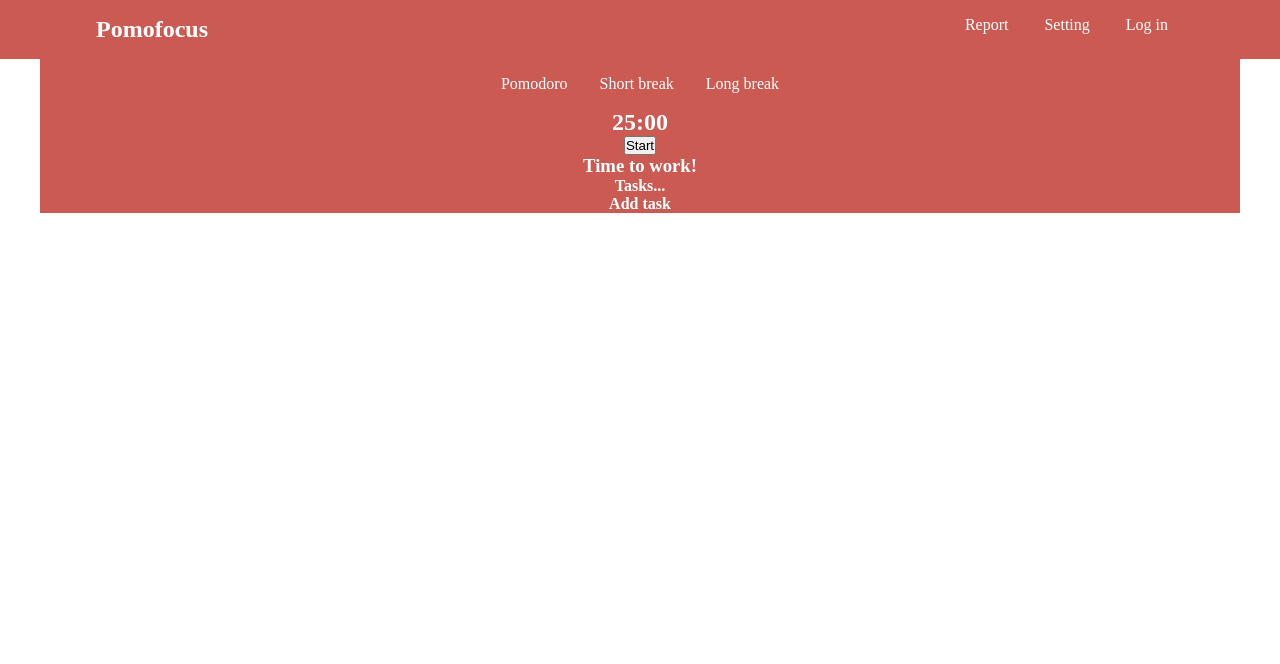
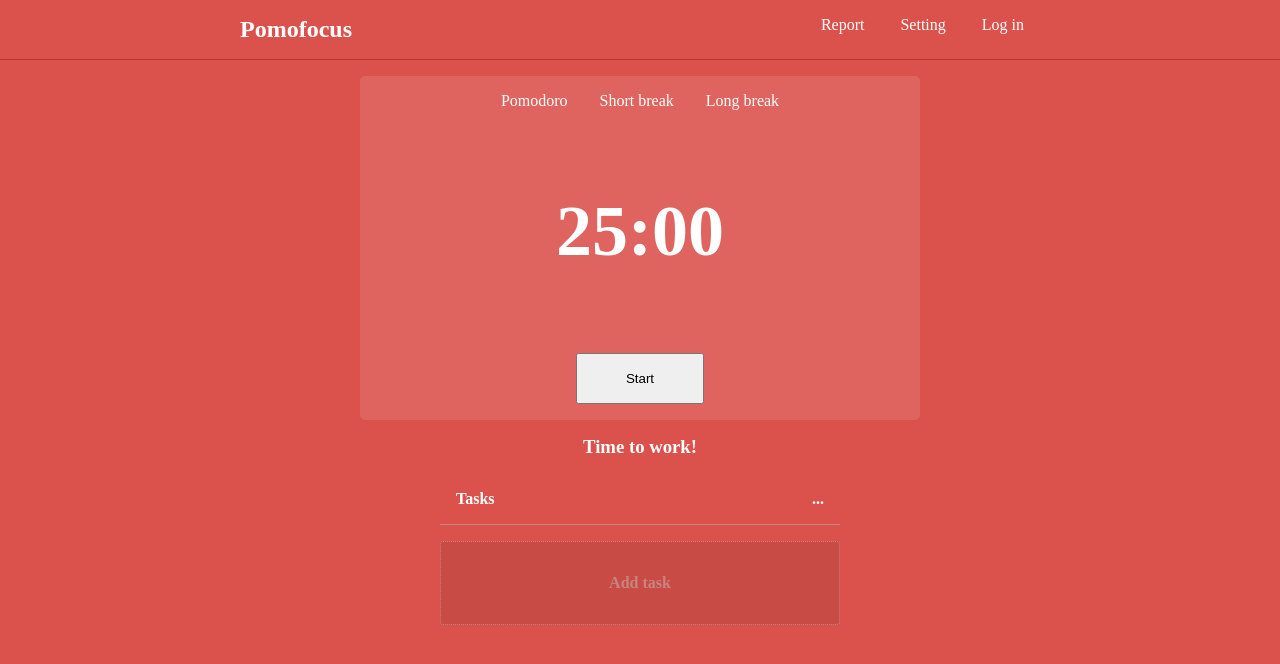
Before and after one commit to anna14b2/re-create, a plain HTML site: page index.html in a window 1280 px wide. Drawn offline with Linux system fonts and the light colour scheme.

Commit message:
styling red section

```diff
--- a/style.css
+++ b/style.css
@@ -2,6 +2,10 @@
   box-sizing: border-box;
   margin: 0;
   padding: 0;
+}
+
+body {
+  background-color: #db524d;
 }
 
 main {
@@ -13,10 +17,11 @@ main > section {
 }
 
 header {
-  background-color: #cb5b52;
+  background-color: #db524d;
   display: flex;
   justify-content: space-between;
-  padding: 1rem 6rem 1rem 6rem;
+  padding: 1rem 15rem 1rem 15rem;
+  border-bottom: 1px solid #bb342b;
 }
 
 header h2 {
@@ -35,7 +40,7 @@ header ul li a {
 }
 
 section {
-  background-color: #cb5b52;
+  background-color: #db524d;
   color: #fff;
 }
 
@@ -67,9 +72,38 @@ section {
 .tasks {
   display: flex;
   place-content: center;
+  justify-content: space-between;
+  margin: 1rem 25rem 1rem 25rem;
+  padding: 1rem;
+  border-bottom: #c88480 solid 1px;
 }
 
 .task_box {
   display: flex;
   place-content: center;
+  border: #c88480 dotted 1px;
+  border-radius: 3px;
+  margin: 1rem 25rem 1rem 25rem;
+  padding: 2rem;
+  background-color: #c94b46;
 }
+
+.task_box h4 {
+  color: #c88480;
+}
+
+.timer {
+  padding: 4rem;
+  font-size: 3rem;
+}
+
+.timer_box {
+  background-color: #df645f;
+  margin: 1rem 20rem 1rem 20rem;
+  border-radius: 5px;
+}
+
+.timer_box button {
+  padding: 1rem 3rem 1rem 3rem;
+  margin: 1rem;
+}
```
